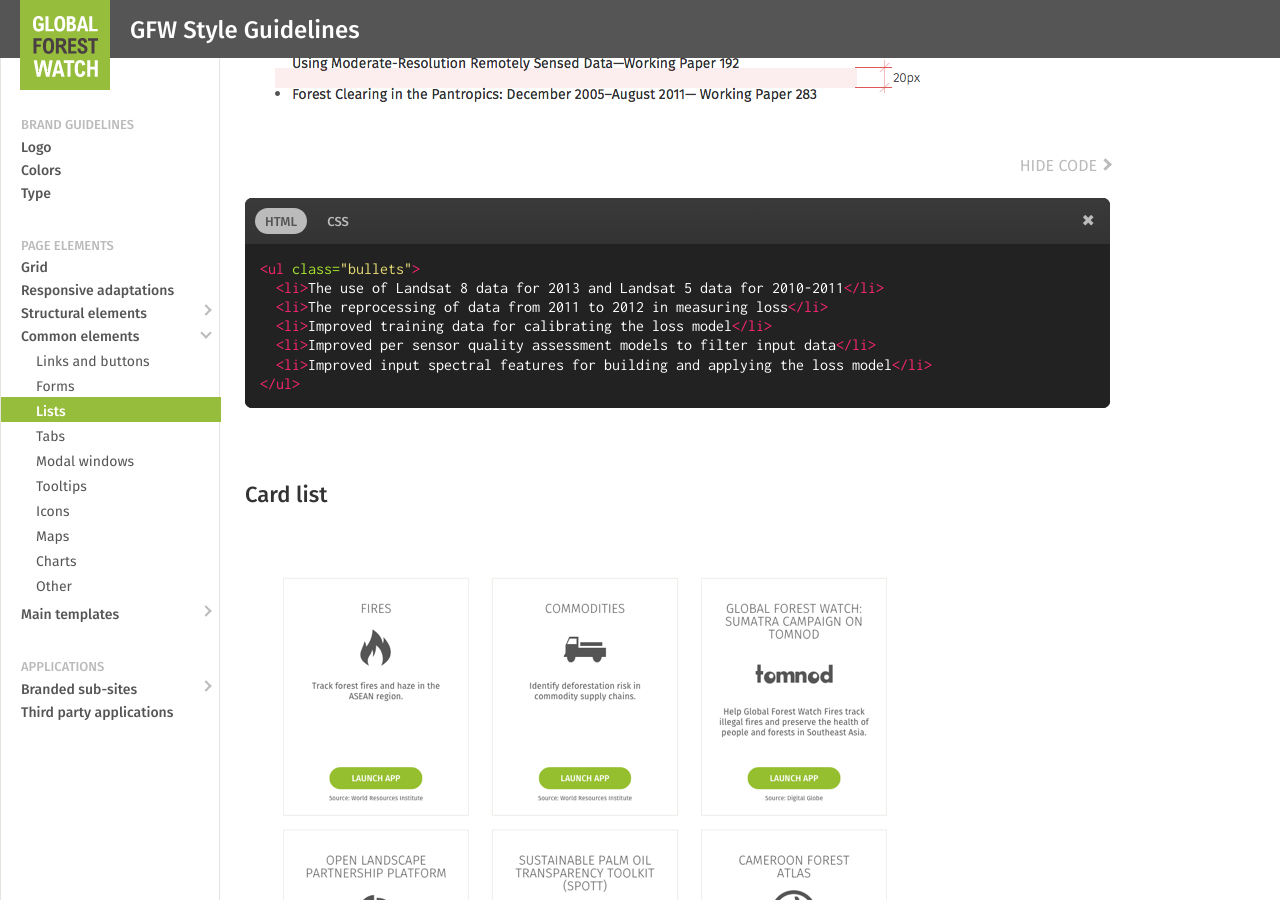
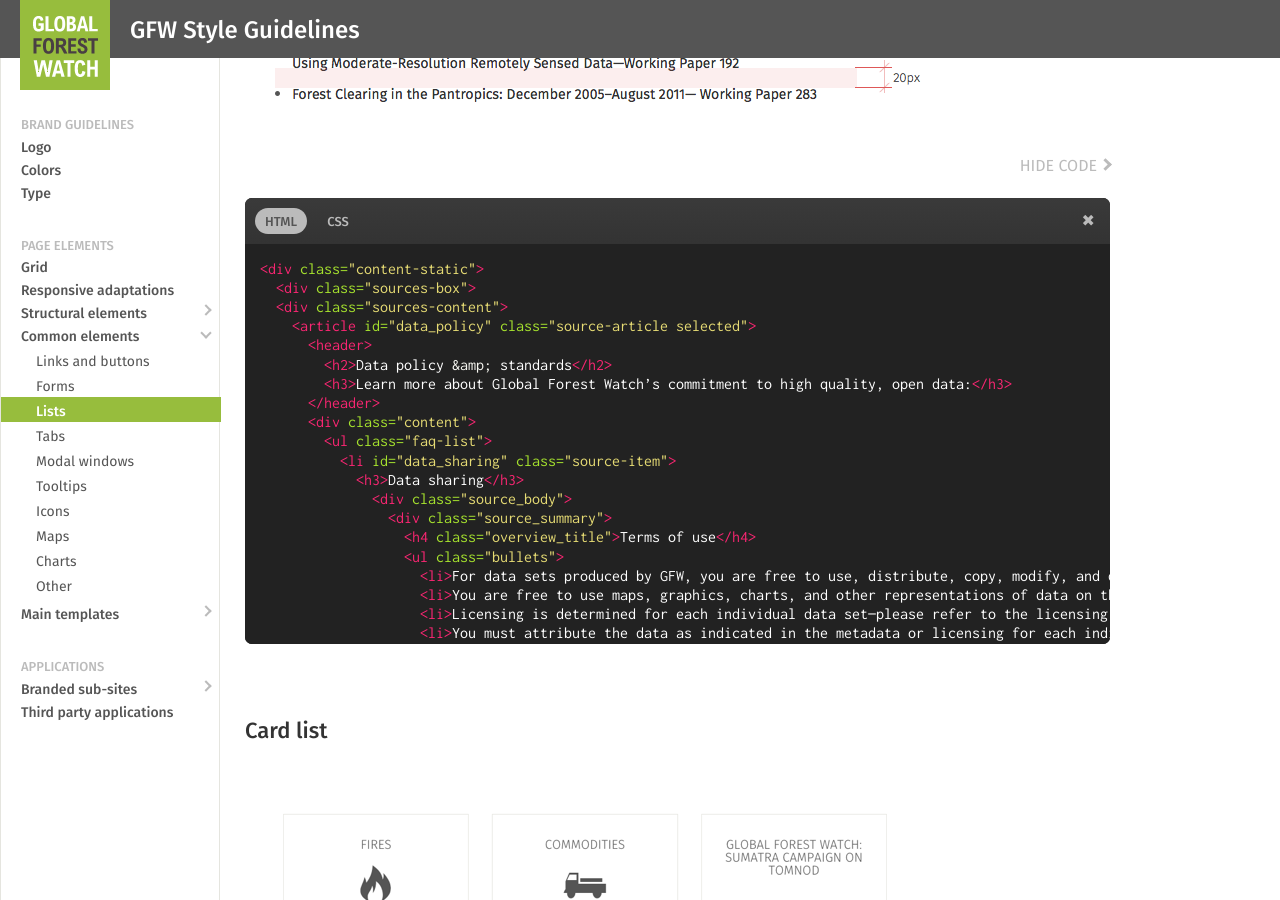
Before and after one commit to Vizzuality/gfw-style-guides, a Jekyll site: the page built from _posts/common-elements/0007-04-01-lists.markdown, in a window 1280 px wide and 900 px high, scrolled down 401 px. Built offline with Jekyll 4.4.1, drawn with Linux system fonts in a browser that asks for light colours.

Commit message:
Updated simple list code snippet

```diff
--- a/_includes/snippets/common-elements/lists/simple-list-css.html
+++ b/_includes/snippets/common-elements/lists/simple-list-css.html
@@ -1,21 +1,12 @@
 {% highlight css %}
 
-.bullets {
-  list-style-type: disc;
-  color: #555;
-  margin: 0 0 0 10px;
-}
-
-.bullets > li {
-  list-style-type: disc;
-  padding: 10px 0 0;
-  font-size: 13px;
-  margin-left: 20px;
-  line-height: 1.5;
-}
-
-.bullets > li:first-child {
-  padding: 0;
-}
+/* reset.css */
+@import 'https://cdn.rawgit.com/Vizzuality/gfw-style-guides/master/external-css/reset.css';
+/* fonts */
+@import 'http://fonts.googleapis.com/css?family=Fira+Sans:400,500,300';
+/* base */
+@import 'https://cdn.rawgit.com/Vizzuality/gfw-style-guides/master/external-css/base.css';
+/* static */
+@import 'https://cdn.rawgit.com/Vizzuality/gfw-style-guides/master/external-css/static.css';
 
 {% endhighlight %}
--- a/_includes/snippets/common-elements/lists/simple-list.html
+++ b/_includes/snippets/common-elements/lists/simple-list.html
@@ -1,11 +1,45 @@
 {% highlight html %}
+<div class="content-static">
+  <div class="sources-box">
+  <div class="sources-content">
+    <article id="data_policy" class="source-article selected">
+      <header>
+        <h2>Data policy &amp; standards</h2>
+        <h3>Learn more about Global Forest Watch’s commitment to high quality, open data:</h3>
+      </header>
+      <div class="content">
+        <ul class="faq-list">
+          <li id="data_sharing" class="source-item">
+            <h3>Data sharing</h3>
+              <div class="source_body">
+                <div class="source_summary">
+                  <h4 class="overview_title">Terms of use</h4>
+                  <ul class="bullets">
+                    <li>For data sets produced by GFW, you are free to use, distribute, copy, modify, and display the data for commercial and noncommercial purposes.</li>
+                    <li>You are free to use maps, graphics, charts, and other representations of data on the GFW website, with the <a href="https://creativecommons.org/licenses/by/4.0/" target="_blank">Creative Commons CC BY 4.0</a> license.</li>
+                    <li>Licensing is determined for each individual data set—please refer to the licensing text for detailed information.</li>
+                    <li>You must attribute the data as indicated in the metadata or licensing for each individual data set.</li>
+                    <li>You must not imply that Global Forest Watch endorses your use of the data, or use the Global Forest Watch logo in conjunction with such use.</li>
+                    <li>Through accessing the GFW site you have acknowledged and agreed to our <a href="/terms" target="_blank">Terms of Service</a>.</li>
+                  </ul>
 
-<ul class="bullets">
-  <li>The use of Landsat 8 data for 2013 and Landsat 5 data for 2010-2011</li>
-  <li>The reprocessing of data from 2011 to 2012 in measuring loss</li>
-  <li>Improved training data for calibrating the loss model</li>
-  <li>Improved per sensor quality assessment models to filter input data</li>
-  <li>Improved input spectral features for building and applying the loss model</li>
-</ul>
+                  <h4 class="overview_title">Permissions &amp; licensing</h4>
+                  <p>Except as noted below, all material on this site carries the <a href="https://creativecommons.org/licenses/by/4.0/" target="_blank">Creative Commons CC BY 4.0</a> license, which permits unrestricted reuse of GFW content when proper attribution is provided. This means you are free to copy, display, and distribute GFW’s work, or include our content in derivative works, under the following conditions:</p>
 
+                  <ul class="bullets">
+                    <li><strong>Attribution.</strong> You must clearly attribute the work and provide a link back to the work on www.globalforestwatch.org. Doing so ensures that people access the latest available information, in the event that the publication is revised or more research is published. Click <a href="https://creativecommons.org/licenses/by/4.0/legalcode" target="_blank">here</a> for the full legal code of Creative Commons CC BY 4.0 license. Some content on this site may carry additional copyright restrictions. GFW has made every effort to clearly label such content.</li>
+
+                    <li><strong>Photographs.</strong> Most of the photographs featured on this site have either been licensed under nontransferable terms, or have been acquired from photo-sharing sites such as Flickr that have their own policies for public use. Unless indicated otherwise, the Creative Commons CC BY 4.0 license described above does not apply to photographs and images used on this site.</li>
+
+                    <li><strong>Charts, Graphs, &amp; Maps.</strong> Charts, graphs, and maps produced by GFW may be used according to the Creative Commons CC BY 4.0 license. Where graphs employ data from third parties, we may not be able to grant permissions to the original data used in these charts, although such permissions may be granted by the owners of the data. In these cases, please contact the third-party organizations directly to ask about permissions. If you have any questions about citing or reusing GFW content, please visit the <a href="/howto">How To page</a> or <a href="mailto:gfw@wri.org">contact us</a>.</li>
+                  </ul>
+                </div>
+              </div>
+            </li>
+          </ul>
+        </div>
+      </article>
+    </div>
+  </div>
+</div>
 {% endhighlight %}
```
